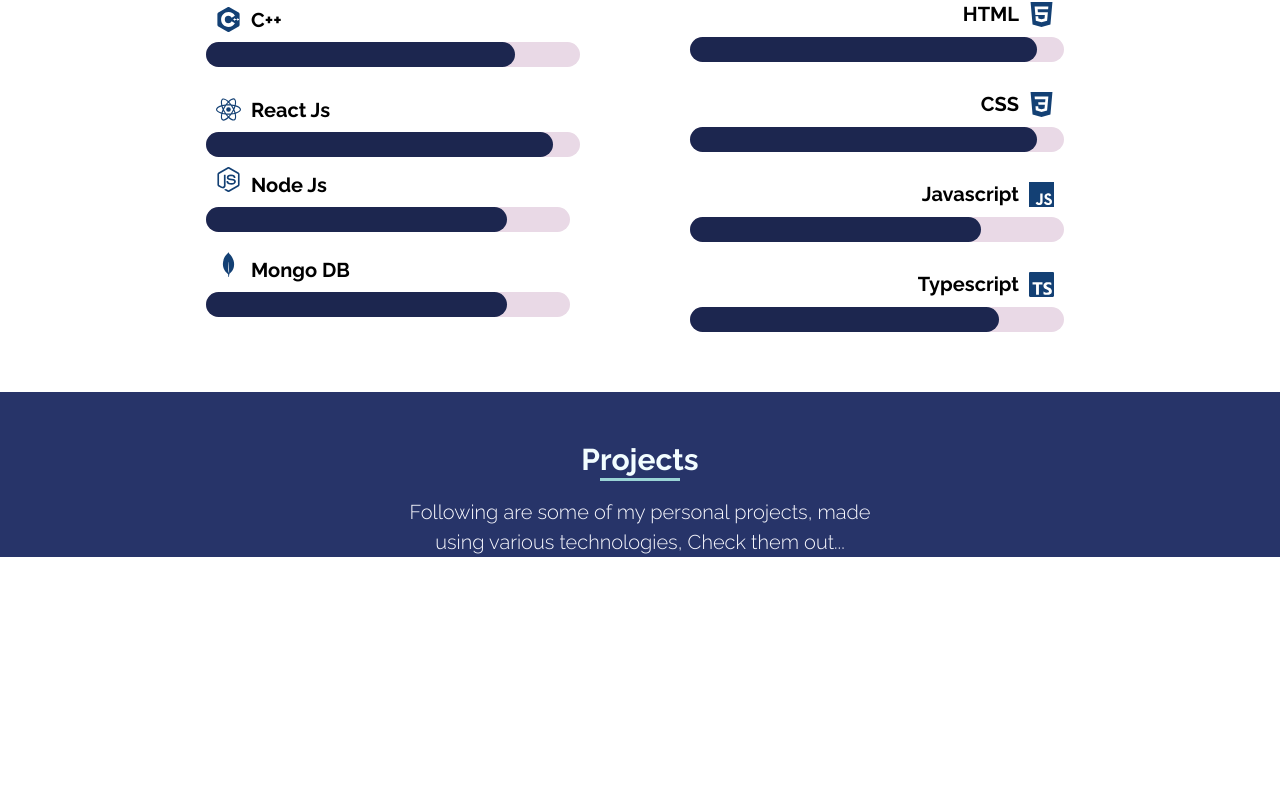
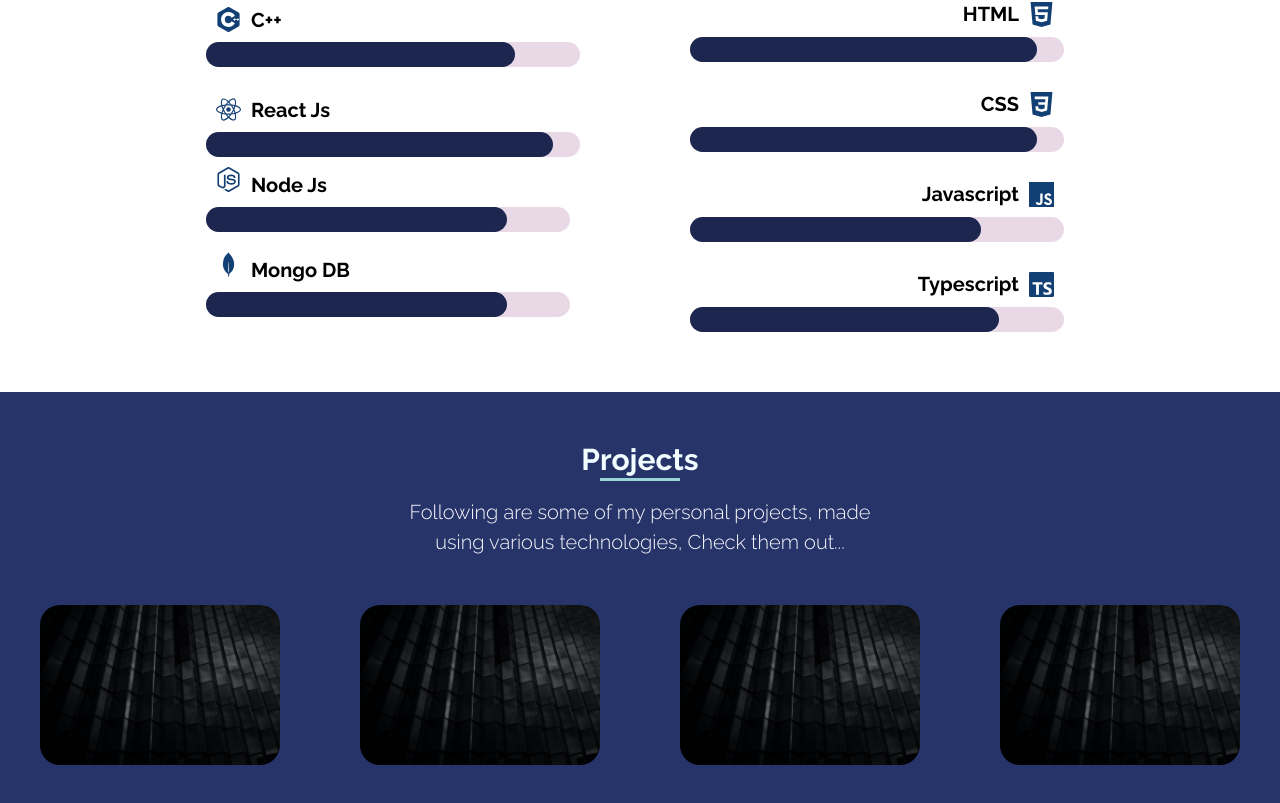
Before and after one commit to NeerajSati/Portfolio, a React (Create React App) app: page / in a window 1280 px wide. Shown: the part 1773-2576 px from the top of the page. Before the commit the page ends 2330 px from the top, so only its background shows below. Built offline with nearby package versions, Linux system fonts and the light colour scheme.

Commit message:
Project Created

```diff
--- a/src/About/About.tsx
+++ b/src/About/About.tsx
@@ -9,7 +9,7 @@ function About() {
                 About Me
             </div>
             <div className='aboutInfo'>
-            <p>I am Neeraj Sati, a third year B.Tech CSE student at G.B. Pant Governemnt Engineering College. I am currently practicing Data Structures and algorithms and active in web development. </p>
+            <p>I am Neeraj Sati, a third year B.Tech CSE student at G.B. Pant Government Engineering College. I am currently practicing Data Structures and algorithms and active in web development. </p>
             <p></p>I have knowledge of various Programming Languages like C++, Javascript, React Js, Mongo DB, Express Js, Node Js, HTML, CSS, Typescript, etc. I aspire to become a Software Development Engineer.
 
             <p>If I'm AFK, then I might be listening to music, sketching, watching movies, doing house chores or just overthinking 🥲.</p>
--- a/src/Project/Project.tsx
+++ b/src/Project/Project.tsx
@@ -1,6 +1,6 @@
 import React from "react";
 import "./project.css";
-import project1 from '../img/3.jpg'
+import project1 from "../img/3.jpg";
 function Project() {
   return (
     <div className="project">
@@ -10,22 +10,26 @@ function Project() {
         technologies, Check them out...
       </div>
       <div className="allProjects">
+          <div className="firstProjects">
           <a href="google.com" className="projectLink">
-            <div className="singleProject">
-            </div>
+            <img alt="projectImage" src={project1} className="projectImg"></img>
+            <div className="singleProject"></div>
           </a>
           <a href="google.com" className="projectLink">
-            <div className="singleProject">
+            <img alt="projectImage" src={project1} className="projectImg"></img>
+            <div className="singleProject"></div>
+          </a>
           </div>
+          <div className="secondProjects">
+          <a href="google.com" className="projectLink">
+            <img alt="projectImage" src={project1} className="projectImg"></img>
+            <div className="singleProject"></div>
           </a>
           <a href="google.com" className="projectLink">
-            <div className="singleProject">
+            <img alt="projectImage" src={project1} className="projectImg"></img>
+            <div className="singleProject"></div>
+          </a>
           </div>
-        </a>
-        <a href="google.com" className="projectLink">
-            <div className="singleProject">
-            </div>
-        </a>
         </div>
     </div>
   );
--- a/src/Project/project.css
+++ b/src/Project/project.css
@@ -21,8 +21,30 @@
 }
 .allProjects{
     width: 90vw;
-
+    display: flex;
+    flex-direction: row;
+    margin-left: 5vw;
+    margin-top: 3rem;
+    align-items: center;
+    justify-content: center;
+    padding-bottom: 3rem;
 }
-.project1link{
-
+.projectImg{
+    width: 100%;
+    border-radius: 20px;
+    margin-right: 30px;
 }
+.projectLink{
+    width: 15rem;
+    margin-right: 5rem;
+}
+.projectLink:last-child{
+    margin-right: 0;
+}
+.firstProjects{
+    display: flex;
+    margin-right: 5rem;
+}
+.secondProjects{
+    display: flex;
+}
```
Lines whose indentation alone changed are shown as unchanged.
